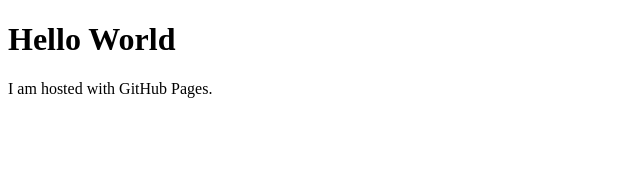
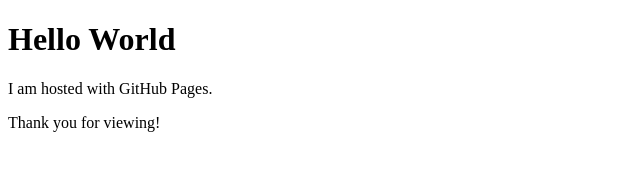
Before and after one commit to 802rbigelow/802rbigelow.github.io, a plain HTML site: page index.html in a window 1280 px wide. Shown: the whole page, without its empty margins (0-640 px from the left). Drawn offline with Linux system fonts and the light colour scheme.

Commit message:
Updated index.html
Added another paragraph

```diff
--- a/index.html
+++ b/index.html
@@ -3,5 +3,6 @@
 <body>
   <h1>Hello World</h1>
   <p>I am hosted with GitHub Pages.</p>
+  <p>Thank you for viewing!</p>
 </body>
 </html>
```
